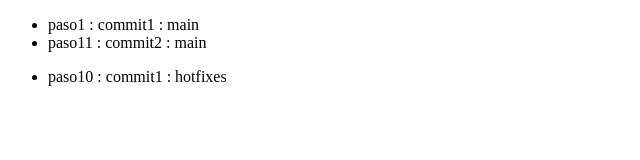
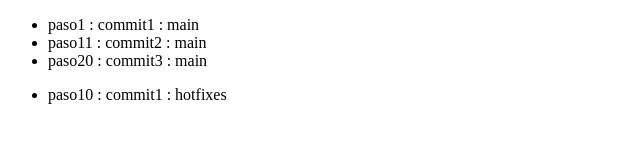
Before and after one commit to pablo-sanchez83/trabajo-git-01, a plain HTML site: page index.html in a window 1280 px wide. Shown: the whole page, without its empty margins (0-640 px from the left). Drawn offline with Linux system fonts and the light colour scheme.

Commit message:
paso20 : commit3 : main

```diff
--- a/index.html
+++ b/index.html
@@ -9,6 +9,7 @@
     <ul>
         <li>paso1 : commit1 : main</li>
         <li>paso11 : commit2 : main</li>
+        <li>paso20 : commit3 : main</li>
     </ul>
     <ul>
         <li>paso10 : commit1 : hotfixes</li>
```
